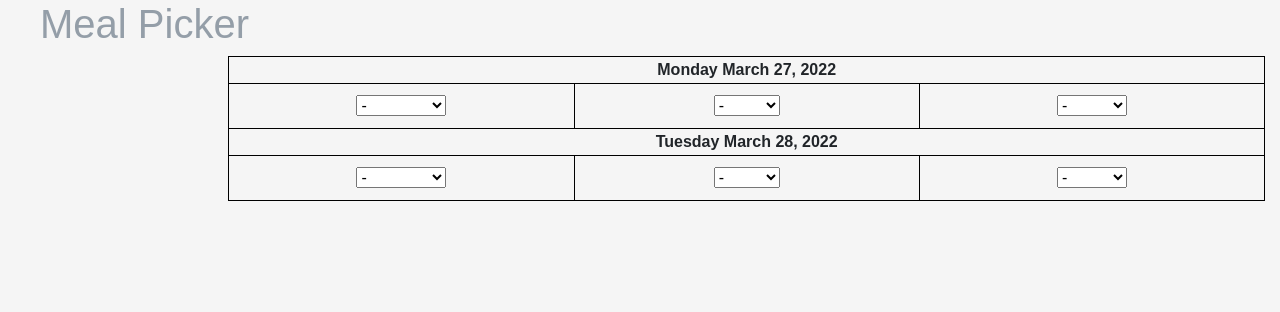
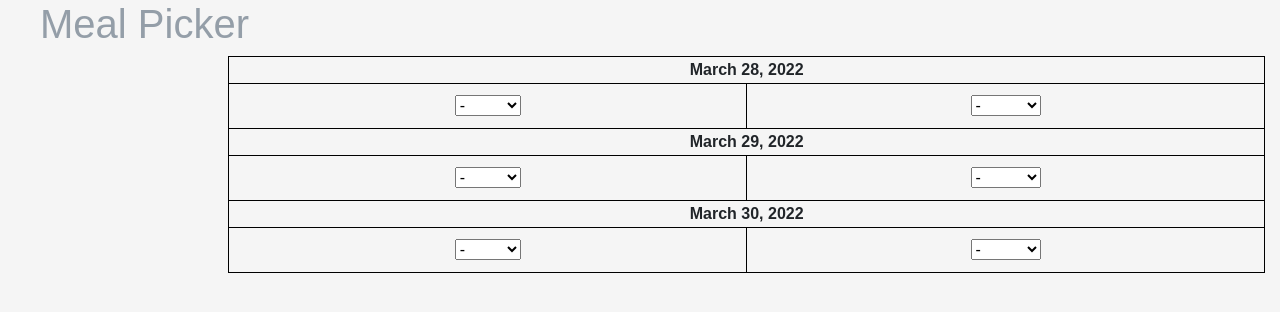
Before and after one commit to square-dot/django-meals-app, a Django app: page /meals/week_view/ in a window 1280 px wide. Shown: the top 312 px of the page. Run offline with Django 4.2, Linux system fonts and the light colour scheme.

Commit message:
Eliminated breakfast, changed date format

```diff
--- a/meals_app/meals/forms.py
+++ b/meals_app/meals/forms.py
@@ -15,11 +15,6 @@ not_picked = ("", "-")
 
 class DayForm(forms.Form):
     date = forms.DateField(widget=forms.HiddenInput())
-    BR = forms.ChoiceField(
-        required=False,
-        choices=(not_picked, (Meal.BREAKFAST, next(x[1] for x in Meal.MEAL_TYPE if x[0] == Meal.BREAKFAST))),
-        widget=forms.Select(attrs={"onchange": "submit()"}),
-    )
     LU = forms.ChoiceField(
         required=False,
         choices=(not_picked, (Meal.LUNCH, next(x[1] for x in Meal.MEAL_TYPE if x[0] == Meal.LUNCH))),
--- a/meals_app/meals/models.py
+++ b/meals_app/meals/models.py
@@ -4,11 +4,9 @@ from datetime import date, timedelta
 
 
 class Meal(models.Model):
-    BREAKFAST = "BR"
     LUNCH = "LU"
     DINNER = "DI"
     MEAL_TYPE = [
-        (BREAKFAST, "Breakfast"),
         (LUNCH, "Lunch"),
         (DINNER, "Dinner"),
     ]
@@ -18,7 +16,7 @@ class Meal(models.Model):
     meal_type = models.CharField(
         max_length=2,
         choices=MEAL_TYPE,
-        default=BREAKFAST,
+        default=LUNCH,
     )
 
     @staticmethod
@@ -35,9 +33,6 @@ class Meal(models.Model):
     def meals(a_day, user):
         return {
                 "date": a_day,
-                Meal.BREAKFAST: Meal.BREAKFAST
-                if Meal.exists(a_day, user, Meal.BREAKFAST)
-                else "",
                 Meal.LUNCH: Meal.LUNCH
                 if Meal.exists(a_day, user, Meal.LUNCH)
                 else "",
@@ -70,7 +65,7 @@ class WeekModel:
     @staticmethod
     def days_of_week(a_day):
         weekday = a_day.isoweekday()
-        start_of_week = a_day - timedelta(days=weekday)
+        start_of_week = a_day - timedelta(days=weekday - 1) #starts on monday
         return [start_of_week + timedelta(days=d) for d in range(7)]
 
     def __init__(self, a_day, a_user):
--- a/meals_app/meals/templates/meals/week_view.html
+++ b/meals_app/meals/templates/meals/week_view.html
@@ -2,18 +2,14 @@
 {% block content %}
 <table id="weektable" width="50%">
     <tr>
-        <th colspan="3"> Monday {{ monday_form.date.value }} </th>
+        <th colspan="2"> {{ monday_form.date.value }} </th>
     </tr>
     <tr>
         <div class="row">
             <form action="{% url 'week_view' %}" method="post">
                 {% csrf_token %}
                 <td>
-                    {{ monday_form.date }}
-                    {{ monday_form.BR }}
-                </td>
-                <td>
-                    {{ monday_form.LU }}
+                    {{ monday_form.date }} {{ monday_form.LU }}
                 </td>
                 <td>
                     {{ monday_form.DI }}
@@ -22,17 +18,14 @@
         </div>
     </tr>
     <tr>
-        <th colspan="3"> Tuesday {{ tuesday_form.date.value }} </th>
+        <th colspan="2"> {{ tuesday_form.date.value }} </th>
     </tr>
     <tr>
         <div class="row">
             <form action="{% url 'week_view' %}" method="post">
                 {% csrf_token %}
                 <td>
-                    {{ tuesday_form.date }} {{ tuesday_form.BR }}
-                </td>
-                <td>
-                    {{ tuesday_form.LU }}
+                    {{ tuesday_form.date }} {{ tuesday_form.LU }}
                 </td>
                 <td>
                     {{ tuesday_form.DI }}
@@ -40,6 +33,22 @@
             </form>
         </div>
     </tr>
+    <tr>
+        <th colspan="2"> {{ wednesday_form.date.value }} </th>
+    </tr>
+    <tr>
+        <div class="row">
+            <form action="{% url 'week_view' %}" method="post">
+                {% csrf_token %}
+                <td>
+                    {{ wednesday_form.date }} {{ wednesday_form.LU }}
+                </td>
+                <td>
+                    {{ wednesday_form.DI }}
+                </td>
+            </form>
+        </div>
+    </tr>
     </div>
 </table>
 {% endblock %}
--- a/meals_app/meals/views.py
+++ b/meals_app/meals/views.py
@@ -24,24 +24,20 @@ class WeekView(View, LoginRequiredMixin):
             {
                 "monday_form": monday_form,
                 "tuesday_form": tuesday_form,
-                "wendesday_form": wednesday_form,
+                "wednesday_form": wednesday_form,
             }
         )
 
     def post(self, request):
-        print('post method is running')
         a_date = date.today()
         if "date_change" in request.POST:
             meals_form = DayForm(request.POST)
             if meals_form.is_valid():
-                print('form is valid')
                 a_date = meals_form["date"].value()
         if "date_change" not in request.POST:
             print('date change not in request post')
             meals_form = DayForm(request.POST)
-            print(meals_form.errors)
             if meals_form.is_valid():
-                print('meals form is valid 2')
                 a_date = meals_form["date"].value()
                 a_user = request.user
                 for m in Meal.MEAL_TYPE:
@@ -66,7 +62,7 @@ class WeekView(View, LoginRequiredMixin):
             {
                 "monday_form": monday_form,
                 "tuesday_form": tuesday_form,
-                "wendesday_form": wednesday_form,
+                "wednesday_form": wednesday_form,
             }
         )
 
@@ -135,7 +131,6 @@ class DayMeals(View):
     def get(self, request):
         day = date.today()
         all_meals = Meal.objects.filter(day=day)
-        breakfasts = [x.user for x in all_meals.filter(meal_type=Meal.BREAKFAST)]
         lunches = [x.user for x in all_meals.filter(meal_type=Meal.LUNCH)]
         dinners = [x.user for x in all_meals.filter(meal_type=Meal.DINNER)]
 
@@ -143,7 +138,6 @@ class DayMeals(View):
             request,
             self.template_name,
             {
-                Meal.BREAKFAST: breakfasts,
                 Meal.LUNCH: lunches,
                 Meal.DINNER: dinners,
             },
--- a/meals_app/meals_app/settings.py
+++ b/meals_app/meals_app/settings.py
@@ -102,7 +102,7 @@ USE_I18N = True
 
 USE_TZ = True
 
-DATE_FORMAT = "Y-m-d"
+DATE_FORMAT = "l j/n/Y"
 
 USE_L10N = False
 
```
